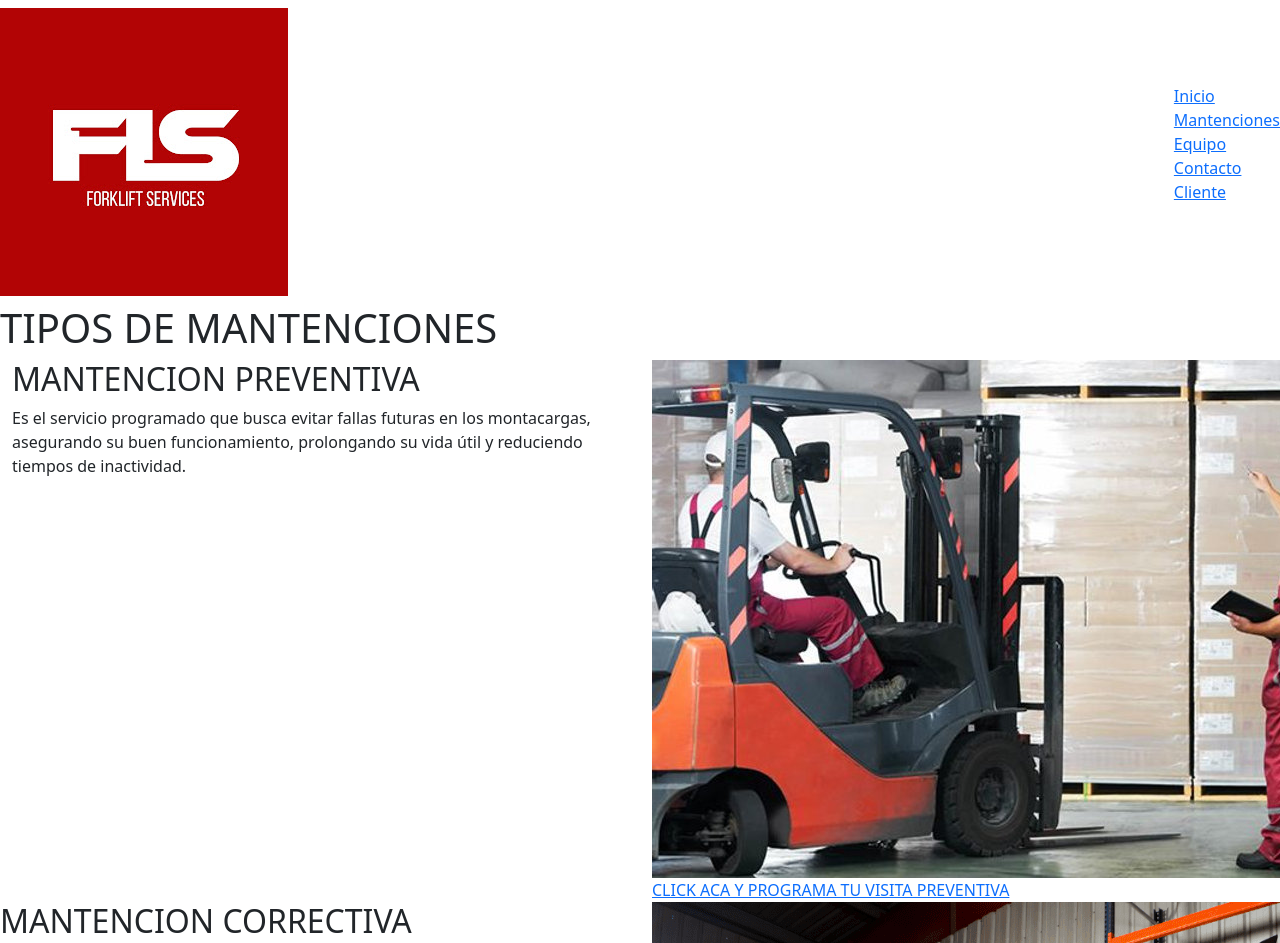
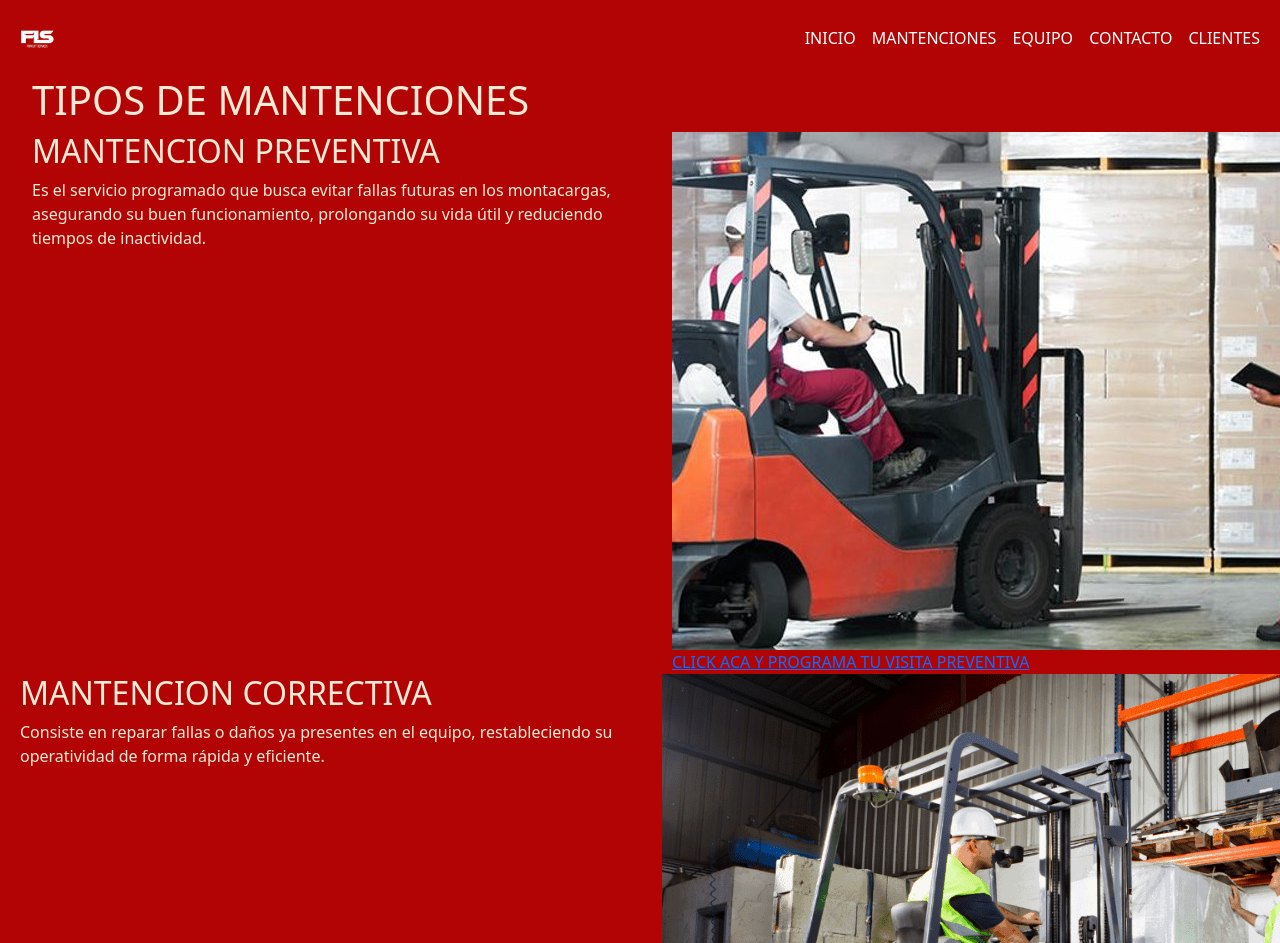
Before and after one commit to luisjuarezt16/Forklift-Services-DEMO, a plain HTML site: page pages/mantenciones.html in a window 1280 px wide. Shown: the top 943 px of the page. Drawn offline with nearby package versions, Linux system fonts and the light colour scheme; a web font is replaced by a local one.

Commit message:
pruebas en nav

```diff
--- a/pages/mantenciones.html
+++ b/pages/mantenciones.html
@@ -11,34 +11,40 @@
 </head>
 <body>
     <header>
-        <nav class="navbar">
-            <img class="forklift-logo" src="../imagenes/logo.jpg" alt="">
-            <ul>
-                <li class="nav">
-                    <a class=nav-border href="../index.html">Inicio</a>
+                <nav class="navbar navbar-expand-lg">
+            <div class="container-fluid">
+                <a class="navbar-brand" href="#"><img src="../imagenes/logo.jpg" alt=""></a>
+                <button class="navbar-toggler" type="button" data-bs-toggle="collapse" data-bs-target="#navbarNavDropdown" aria-controls="navbarNavDropdown" aria-expanded="false" aria-label="Toggle navigation">
+                    <span class="navbar-toggler-icon"></span>
+                </button>
+                <div class="collapse navbar-collapse" id="navbarNavDropdown">
+                    <ul class="navbar-nav ms-auto text-white">
+                        <li class="nav-item">
+                            <a class="nav-link active text-white" aria-current="page" href="#">INICIO</a>
                         </li>
-                <li class="nav">
-                    <a class=nav-border href="#">Mantenciones</a>
+                        <li class="nav-item">
+                            <a class="nav-link active text-white" href="#">MANTENCIONES</a>
                         </li>
-                <li class="nav">
-                    <a class=nav-border href="./equipo.html">Equipo</a>
+                        <li class="nav-item ">
+                            <a class="nav-link text-white" href="#">EQUIPO</a>
                         </li>
-                <li class="nav">
-                    <a class=nav-border href="./contacto.html">Contacto</a>
+                        <li class="nav-item">
+                            <a class="nav-link text-white" href="#">CONTACTO</a>
                         </li>
-                 <li class="nav">
-                    <a class=nav-border href="./cliente.html">Cliente</a>
+                        <li class="nav-item">
+                            <a class="nav-link text-white" href="#">CLIENTES</a>
                         </li>
                     </ul>
+             </div>
+            </div>
         </nav>
+    </header>
     </header>
 
     <main>
+        <section class="container-fluid superior-mantenciones">
 
-        <h1 class="mantenciones-titulo">TIPOS DE MANTENCIONES</h1>
-
-
-        <section class="container-fluid">
+            <h1>TIPOS DE MANTENCIONES</h1>
             <div class="row">
                 <div class="col-6 mantenciones-texto">
                     <h2>MANTENCION PREVENTIVA</h2>
--- a/styles/styles.css
+++ b/styles/styles.css
@@ -6,3 +6,54 @@
 /*"Tuffy", sans-serif*/
 
 /*fondo y fuentes importantes de titulos y parrafos*/
+
+
+
+
+body {
+    background-color: #b20405;
+    color: antiquewhite;
+}
+
+.superior-mantenciones {
+    margin-left: 20px;
+}
+
+.mantenciones-bloque2 {
+    margin-left: 20px;
+}
+
+.mantenciones-img {
+    width: 50%;
+    height: auto;
+}
+
+.mantenciones-img2 {
+    margin: px;
+    width: 40%;
+    height: auto;
+}
+
+
+
+header img {
+    width: 50px;
+}
+
+header {
+    color: antiquewhite;
+}
+
+
+
+
+
+
+.clientes-container {
+    padding: 20px;
+}
+
+.clientes-container img {
+    width: 50%;
+    height: auto;
+}
```
Also changed, not shown: index.html (+20 -13 lines), pages/cliente.html (+21 -13 lines), pages/contacto.html (+21 -13 lines), pages/equipo.html (+21 -13 lines). Lines whose indentation alone changed are shown as unchanged.
